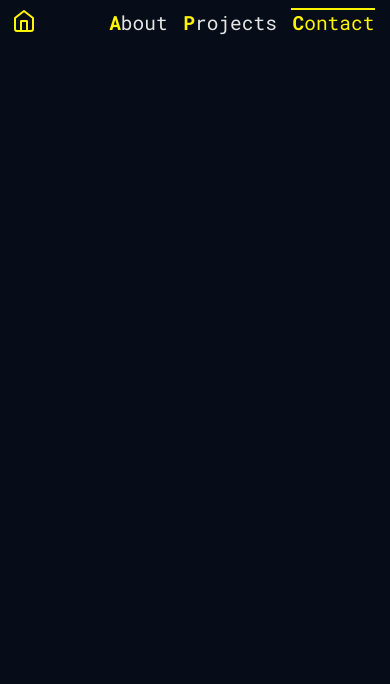
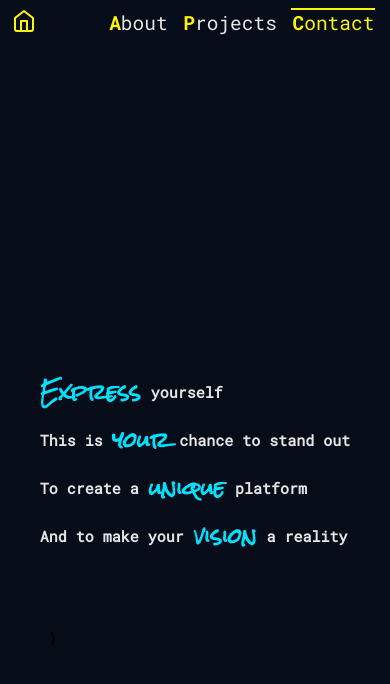
Before and after one commit to JakePitman/moreaporia, a React (Create React App) app: page /contact in a window 390 px wide. Shown: the top 684 px of the page. Built offline with nearby package versions, Linux system fonts and the light colour scheme.

Commit message:
Make InitialText size responsive

```diff
--- a/src/components/ContactPage/ContactPage.tsx
+++ b/src/components/ContactPage/ContactPage.tsx
@@ -36,7 +36,7 @@ const ContactPage = () => {
     splineStarted && startSplineAnimation();
   }, [splineStarted, controls]);
 
-  return isLandscape ? (
+  return (
     <motion.div
       className={styles.pageContainer}
       animate={controls}
@@ -57,8 +57,6 @@ const ContactPage = () => {
       </motion.div>
       <InitialText />
     </motion.div>
-  ) : (
-    <></>
   );
 };
 
--- a/src/components/ContactPage/InitialText.module.scss
+++ b/src/components/ContactPage/InitialText.module.scss
@@ -14,14 +14,14 @@
   font-family: "Rock Salt";
   font-weight: bold;
   color: $boldBlue;
-  font-size: 1.6em;
+  font-size: max(20px, 2vw);
   position: relative;
 }
 
 .textSegment {
   font-family: Roboto mono;
   color: $offWhite;
-  font-size: 1.4em;
+  font-size: max(15px, 1.8vw);
 }
 
 $textSpacing: 0.5em;
```
